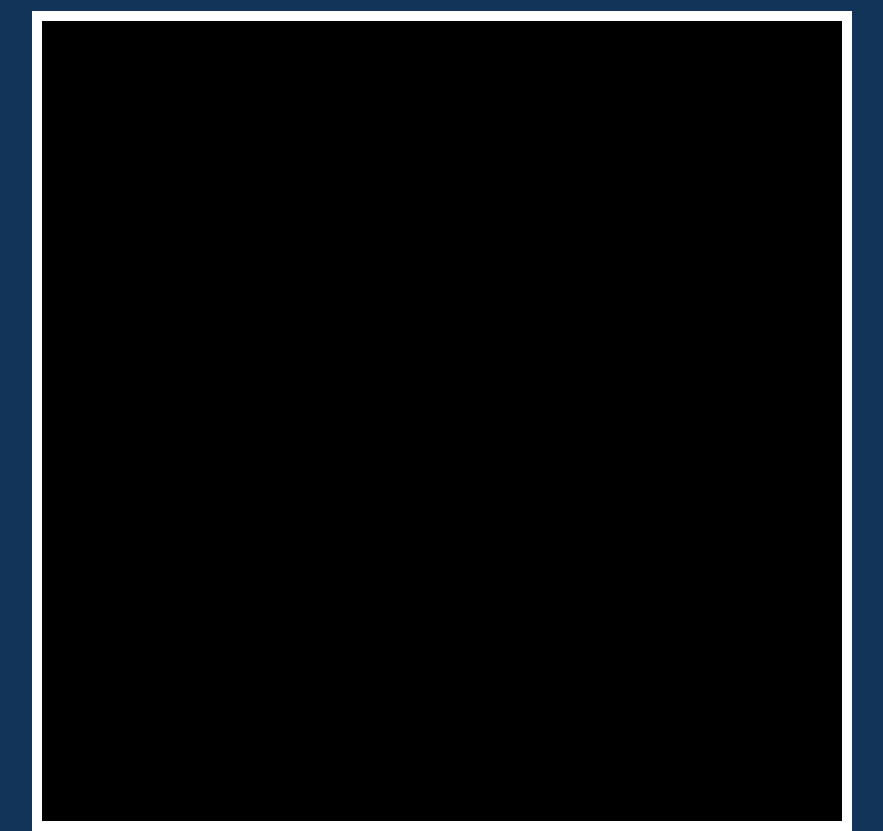
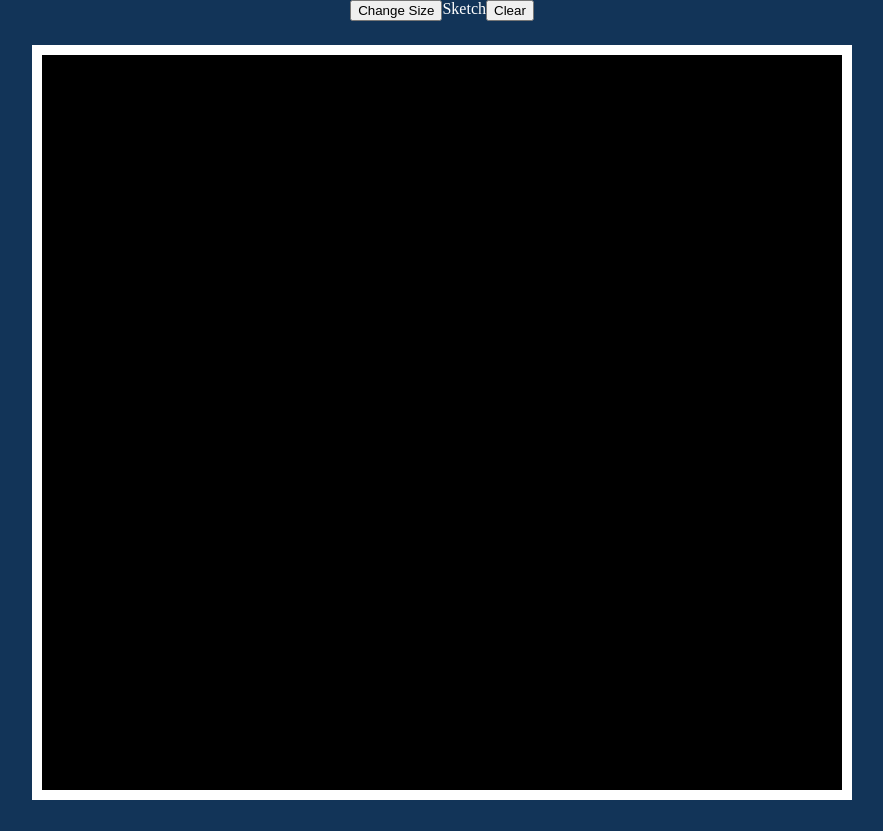
Before and after one commit to dawsonthurber/etch-a-sketch, a plain HTML site: page index.html in a window 1280 px wide. Shown: the whole page, without its empty margins (198-1081 px from the left). After the commit the page ends 800 px from the top, so only its background shows below. Drawn offline with Linux system fonts and the light colour scheme.

Commit message:
Add resize grid option and enhancements
An option has been added to resize the grid, and
grid fillout logic has been improved to ensure
each square is equal regardless of grid size.

```diff
--- a/css/main.css
+++ b/css/main.css
@@ -1,4 +1,5 @@
-* {
+p {
+  margin: 0;
   color: white;
 }
 
@@ -17,17 +18,24 @@ body {
   gap: 24px;
 }
 
+#menuContainer {
+  display: flex;
+}
+
 #gridContainer {
   border: 10px solid white;
   background-color: black;
   width: 800px;
   height: 800px;
   display: flex;
-  flex-wrap: wrap;
-  aspect-ratio: 1 / 1;
+}
+
+.column {
+  display: flex;
+  flex-direction: column;
+  flex: 1;
 }
 
 .grid {
-  flex: auto;
-  aspect-ratio: 1 / 1;
+  flex: 1;
 }
--- a/index.html
+++ b/index.html
@@ -7,7 +7,11 @@
     <title>Document</title>
   </head>
   <body>
-    <div>Sketch</div>
+    <div id="menuContainer">
+      <button id="sizeButton">Change Size</button>
+      <p>Sketch</p>
+      <button id="clearButton">Clear</button>
+    </div>
     <div id="gridContainer"></div>
   </body>
   <script src="js/etch-a-sketch.js"></script>
--- a/js/etch-a-sketch.js
+++ b/js/etch-a-sketch.js
@@ -1,7 +1,10 @@
 "use strict";
 
 const gridContainer = document.querySelector("#gridContainer");
+const menuContainer = document.querySelector("#menuContainer");
 const width = gridContainer.clientWidth;
+
+populateGrid(73);
 
 gridContainer.addEventListener("mouseover", (e) => {
   if (e.target.classList.contains("grid")) {
@@ -18,10 +21,44 @@ gridContainer.addEventListener("mouseover", (e) => {
   }
 });
 
-for (let i = 0; i < 16 * 16; i++) {
-  const grid = document.createElement("div");
-  grid.classList = "grid";
-  grid.style.backgroundColor = "#000000";
-  grid.style.width = `${Math.floor(width / 16)}px`;
-  gridContainer.appendChild(grid);
+menuContainer.addEventListener("click", (e) => {
+  switch (e.target.id) {
+    case "sizeButton":
+      let gridSize = getNewGridSize();
+      gridContainer
+        .querySelectorAll(".column")
+        .forEach((column) => column.remove());
+      populateGrid(gridSize);
+      break;
+    case "clearButton":
+      break;
+  }
+});
+
+function getNewGridSize() {
+  let newSize = prompt(
+    "Please enter a number between 1 and 100. The grid will be resized to N x N, N being the number entered."
+  );
+
+  let parsedSize = Number.parseInt(newSize);
+  if (!Number.isInteger(parsedSize) || parsedSize > 100 || parsedSize < 1) {
+    getNewGridSize();
+  } else {
+    return parsedSize;
+  }
 }
+
+function populateGrid(gridSize) {
+  for (let i = 0; i < gridSize; i++) {
+    const column = document.createElement("div");
+    column.classList = "column";
+    gridContainer.appendChild(column);
+
+    for (let y = 0; y < gridSize; y++) {
+      const grid = document.createElement("div");
+      grid.classList = "grid";
+      grid.style.backgroundColor = "#000000";
+      column.appendChild(grid);
+    }
+  }
+}
```
